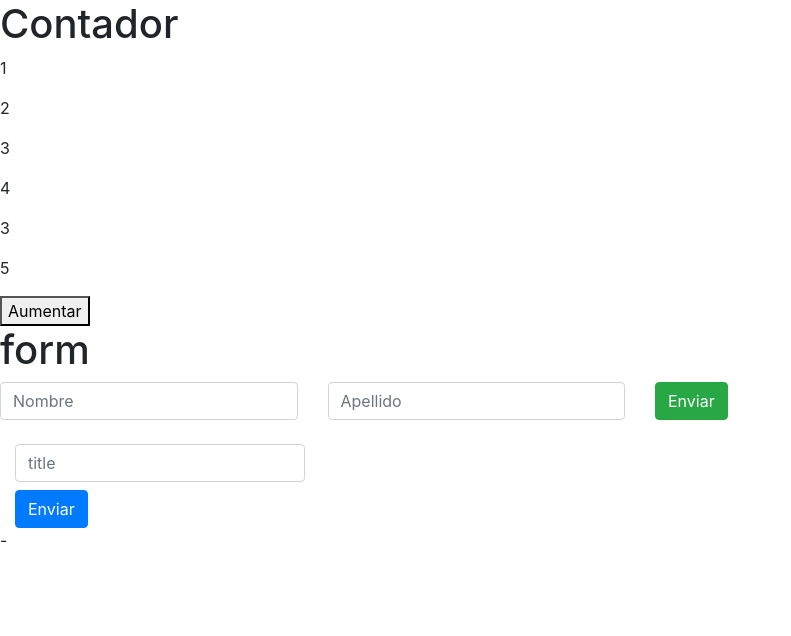
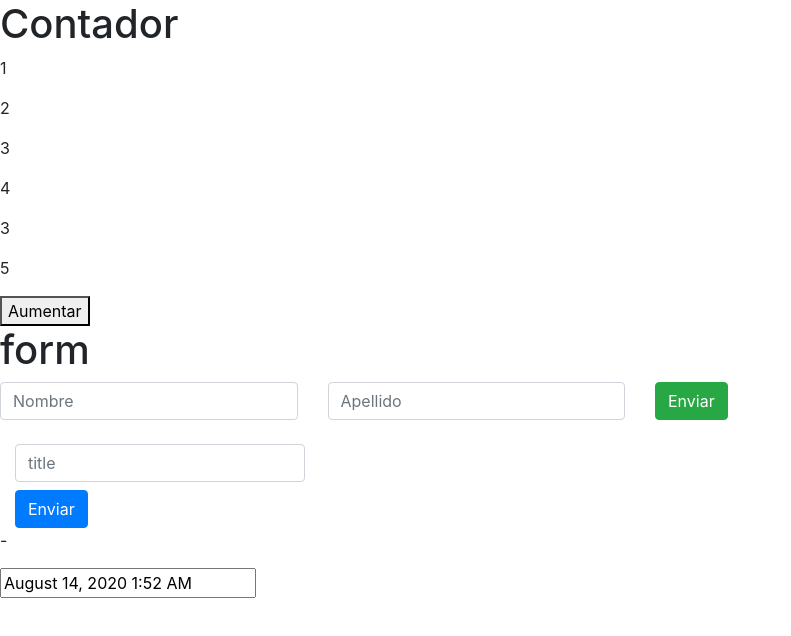
Before and after one commit to lumenbarron/react-hooks-course, a React (Create React App) app: page / in a window 1280 px wide. Shown: the top 636 px of the page, without its empty margins (0-791 px from the left). Built offline with nearby package versions, Linux system fonts and the light colour scheme.

Commit message:
commit from home

```diff
--- a/package.json
+++ b/package.json
@@ -7,6 +7,7 @@
     "@testing-library/react": "^9.3.2",
     "@testing-library/user-event": "^7.1.2",
     "react": "^16.13.1",
+    "react-datepicker": "^3.1.3",
     "react-dom": "^16.13.1",
     "react-hook-form": "^6.3.3",
     "react-scripts": "^3.4.3"
--- a/src/App.js
+++ b/src/App.js
@@ -2,6 +2,7 @@ import React, { Component } from "react";
 import Counter from './components/counter';
 import Counter2 from './components/counterState';
 import Form from './components/Form';
+import DatePickerAndTime from './components/DatePicker';
 
 export default class App extends Component {
   state = {
@@ -14,6 +15,7 @@ export default class App extends Component {
       <div className="App">
         <Counter2 />
         <Form  className='container mt-5' />
+        <DatePickerAndTime />
       </div>
     );
   }
--- /dev/null
+++ b/src/components/DatePicker.js
@@ -0,0 +1,20 @@
+import React, { Fragment, useState } from 'react'
+import DatePicker from "react-datepicker";
+
+import "react-datepicker/dist/react-datepicker.css";
+
+export default function DatePickerAndTime () {
+    const [startDate, setStartDate] = useState(
+        new Date()
+      );
+      console.log(startDate);
+      return (
+        <DatePicker
+          selected={startDate}
+          onChange={date => setStartDate(date)}
+          showTimeInput
+          timeInputLabel="Time:"
+          dateFormat="MMMM d, yyyy h:mm aa"
+        />
+      );
+}
```
Also changed, not shown: 1 other file (tests, documents, lock files or other folders).
